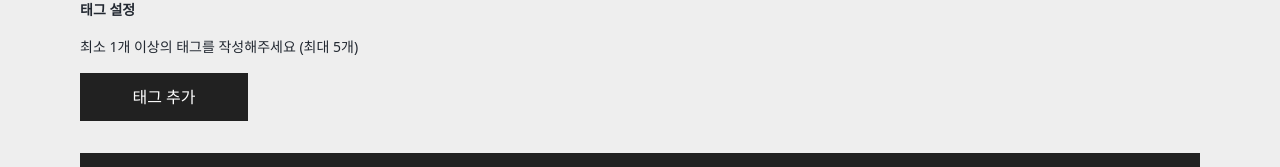
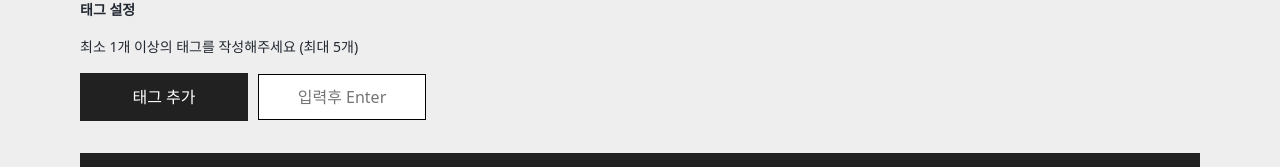
Before and after one commit to sws1552/react_mini_project, a React (Create React App) app: page /write in a window 1280 px wide. Shown: the part 1101-1268 px from the top of the page. Built offline with nearby package versions, Linux system fonts and the light colour scheme.

Commit message:
태그 기능 완료

```diff
--- a/src/pages/PostWrite.js
+++ b/src/pages/PostWrite.js
@@ -28,51 +28,63 @@ const PostWrite = (props) => {
 
     const preview = useSelector((state) => state.image.preview);
 
-    const [tagData, setData] = React.useState([]);
+    const [tagData, setData] = React.useState([""]);
 
     const tagRef = useRef([]);
+    const deleteRef = useRef([]);
 
-    const [count, setCount] = React.useState(0);
-
-    const input_count = Array.from({length: count}, (v, i) => i );
-
+    // 태그 추가 버튼
     const tagPlus = () => {
-        if(count < 5){
-            setCount(count+1);
+        if(tagData.length < 5){
+            if(tagData.includes('')){
+                window.alert('빈칸 입력후 추가 해주세요~');
+                return false;
+            }
+            setData([...tagData, ""]);
         }
     }
 
-    const tagAdd = (e) => {
-        if(e.keyCode === 13){
+    // enter 클릭시 태그 작성 완료.
+    const tagAdd = (e, index) => {
+        if(e.keyCode === 13 && e.target.value !== ""){
             e.target.disabled = true;
             e.target.style.backgroundColor = "black";
             e.target.style.color = "white";
-            setData([...tagData, e.target.value]);
+            deleteRef.current[index].style.display = "inline";
+            setData([...tagData.slice(0, index), e.target.value, ...tagData.slice(index + 1)]);
+
         }
     }
 
+    // 휴지통아이콘 클릭시 삭제
     const tagDelete = (e, index) => {
         // console.log(tagRef.current[index].value);
-
         const delData = tagData.filter((item, i) => {
-            return item !== tagRef.current[index].value;
+            return i !== index;
         });
 
         setData(delData);
 
+        delData.forEach((item, i) => {
+            tagRef.current[i].value = item;
+        });
+
     }
 
+    // 게시글 작성 완료 버튼
     const postBtn = () => {
         console.log("버튼 클릭!");
-        console.log('tagData !! ',tagData);
+
+        const tagResult = tagData.filter((item, i) => item !== '');
+        if(tagResult.length === 0){window.alert('한개이상의 태그 작성해주세요~'); return;}
+
         const imageForm = new FormData();
         let image = fileInput.current.files[0];
-        // console.log(image);
         imageForm.append('image', image);
 
         // dispatch(imageActions.uploadImageFB(imageForm));
 
-        // dispatch(postActions.addPostFB(title, tagData, imageForm));
+        // dispatch(postActions.addPostFB(title, tagResult, imageForm));
 
     }
 
@@ -107,17 +119,19 @@ const PostWrite = (props) => {
                 <Text >최소 1개 이상의 태그를 작성해주세요 (최대 5개) </Text>
                 <Grid>
                     <Button text="태그 추가" width="15%" _onClick={tagPlus}></Button>
-                        {input_count.map((item, i) => {
+                        {tagData.map((item, i) => {
                             return (
                                 <TagDiv key={i}>
-                                    <TagInput key={i+1} placeholder="입력후 Enter" onKeyUp={tagAdd}
+                                    <TagInput key={i+1} placeholder="입력후 Enter" onKeyUp={(e) => {tagAdd(e, i)}}
                                     ref={el => (tagRef.current[i] = el)} id={i}/>
                                     <span
+                                    ref={el => (deleteRef.current[i] = el)}
                                     key={i+2}
                                     onClick={(e) => {
                                         tagDelete(e, i);
                                     }}
                                     style={{
+                                        display: 'none',
                                         fontSize:"2rem",
                                         color:"red",
                                         position:"absolute",
```
